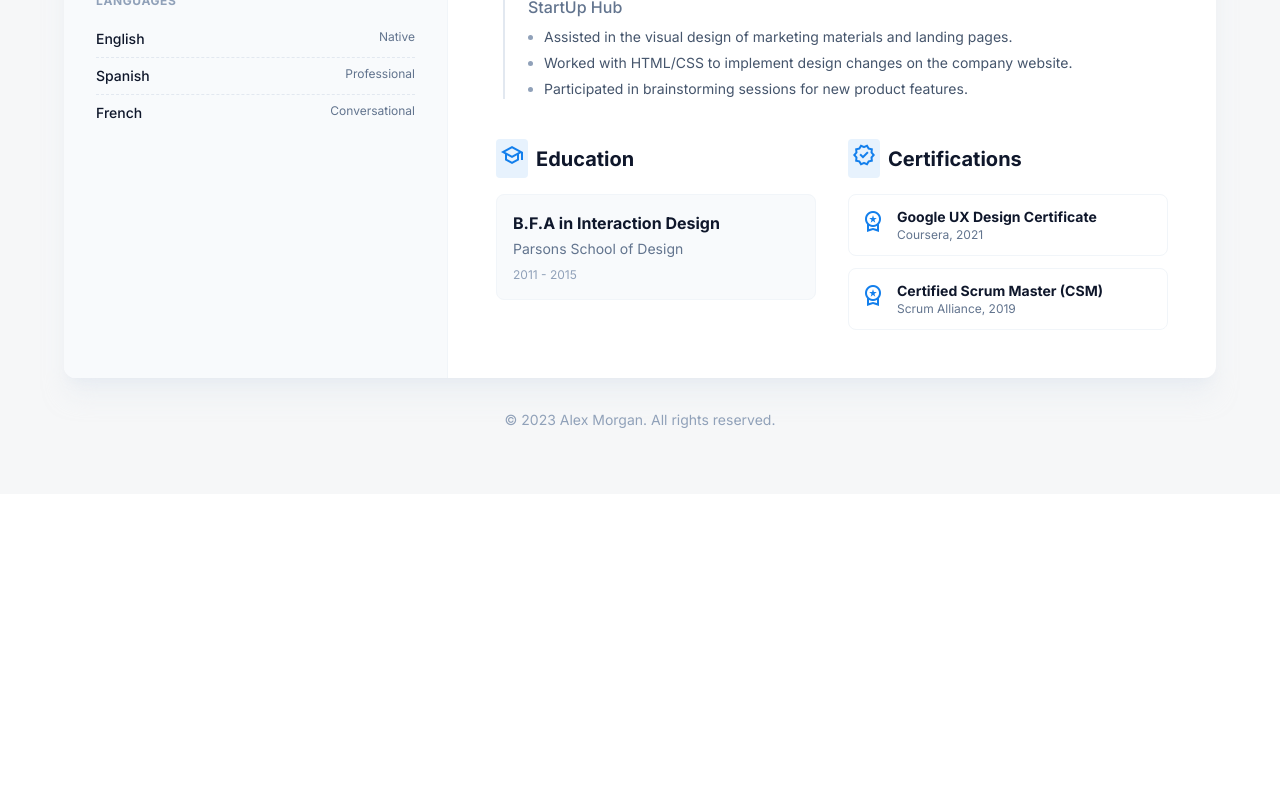
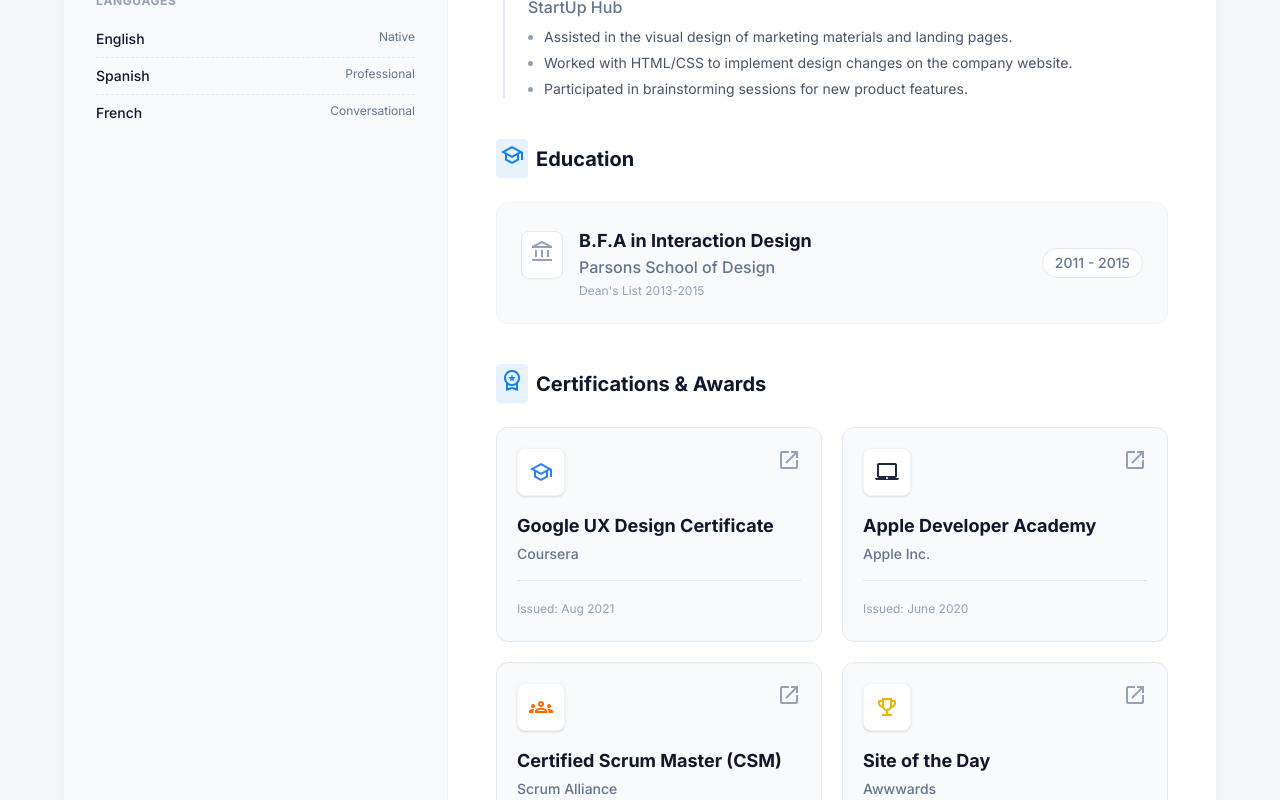
Before and after one commit to hophihung/PORTFOLIO, a React (Vite) app: page /resume in a window 1280 px wide. Shown: the part 960-1760 px from the top of the page. Before the commit the page ends 1454 px from the top, so only its background shows below. Built offline with nearby package versions, Linux system fonts and the light colour scheme.

Commit message:
portfolio

```diff
--- a/src/pages/Resume.tsx
+++ b/src/pages/Resume.tsx
@@ -53,9 +53,43 @@ const jobs = [
   },
 ]
 
-const certifications = [
-  { name: 'Google UX Design Certificate', issuer: 'Coursera, 2021' },
-  { name: 'Certified Scrum Master (CSM)', issuer: 'Scrum Alliance, 2019' },
+const certificationsAndAwards = [
+  {
+    title: 'Google UX Design Certificate',
+    issuer: 'Coursera',
+    issued: 'Aug 2021',
+    icon: 'school',
+    iconColor: 'text-blue-500',
+    hoverIcon: 'verified',
+    linkLabel: 'Verify',
+  },
+  {
+    title: 'Apple Developer Academy',
+    issuer: 'Apple Inc.',
+    issued: 'June 2020',
+    icon: 'laptop_mac',
+    iconColor: 'text-slate-800 dark:text-slate-200',
+    hoverIcon: 'verified',
+    linkLabel: 'Verify',
+  },
+  {
+    title: 'Certified Scrum Master (CSM)',
+    issuer: 'Scrum Alliance',
+    issued: 'Mar 2019',
+    icon: 'groups',
+    iconColor: 'text-orange-500',
+    hoverIcon: 'verified',
+    linkLabel: 'Verify',
+  },
+  {
+    title: 'Site of the Day',
+    issuer: 'Awwwards',
+    issued: 'Dec 2022',
+    icon: 'emoji_events',
+    iconColor: 'text-yellow-500',
+    hoverIcon: 'emoji_events',
+    linkLabel: 'View',
+  },
 ]
 
 export default function Resume() {
@@ -271,48 +305,78 @@ export default function Resume() {
                 </div>
               </section>
 
-              <div className="grid grid-cols-1 md:grid-cols-2 gap-8">
               <section>
-                  <h2 className="text-xl font-bold text-slate-900 dark:text-white mb-4 flex items-center gap-2">
+                <h2 className="text-xl font-bold text-slate-900 dark:text-white mb-6 flex items-center gap-2">
                   <span className="p-1 rounded bg-primary/10 text-primary">
                     <span className="material-symbols-outlined text-xl">school</span>
                   </span>
                   Education
                 </h2>
-                  <div className="space-y-4">
-                    <div className="bg-slate-50 dark:bg-[#15202b] p-4 rounded-lg border border-slate-100 dark:border-slate-700/50">
-                      <h3 className="font-bold text-slate-900 dark:text-white">B.F.A in Interaction Design</h3>
-                      <p className="text-sm text-slate-500 mt-1">Parsons School of Design</p>
-                      <p className="text-xs text-slate-400 mt-2">2011 - 2015</p>
+                <div className="bg-slate-50 dark:bg-[#15202b] p-6 rounded-xl border border-slate-100 dark:border-slate-700/50 flex flex-col md:flex-row md:items-center justify-between gap-4">
+                  <div className="flex items-start gap-4">
+                    <div className="mt-1 p-2 bg-white dark:bg-slate-800 rounded-lg border border-slate-200 dark:border-slate-700 text-slate-400">
+                      <span className="material-symbols-outlined text-2xl">account_balance</span>
+                    </div>
+                    <div>
+                      <h3 className="font-bold text-slate-900 dark:text-white text-lg">B.F.A in Interaction Design</h3>
+                      <p className="text-slate-500 font-medium">Parsons School of Design</p>
+                      <p className="text-xs text-slate-400 mt-1">Dean&apos;s List 2013-2015</p>
+                    </div>
+                  </div>
+                  <div className="text-sm font-medium px-3 py-1 bg-white dark:bg-slate-800 rounded-full border border-slate-200 dark:border-slate-700 text-slate-500 self-start md:self-center">
+                    2011 - 2015
                   </div>
                 </div>
               </section>
 
               <section>
-                  <h2 className="text-xl font-bold text-slate-900 dark:text-white mb-4 flex items-center gap-2">
+                <h2 className="text-xl font-bold text-slate-900 dark:text-white mb-6 flex items-center gap-2">
                   <span className="p-1 rounded bg-primary/10 text-primary">
-                      <span className="material-symbols-outlined text-xl">verified</span>
+                    <span className="material-symbols-outlined text-xl">workspace_premium</span>
                   </span>
-                    Certifications
+                  Certifications &amp; Awards
                 </h2>
-                  <div className="space-y-3">
-                    {certifications.map((cert) => (
+                <div className="grid grid-cols-1 md:grid-cols-2 lg:grid-cols-2 gap-5">
+                  {certificationsAndAwards.map((item) => (
                     <div
-                        key={cert.name}
-                        className="flex items-start gap-3 p-3 rounded-lg border border-slate-100 dark:border-slate-700 hover:border-primary/30 transition-colors"
+                      key={item.title}
+                      className="group flex flex-col bg-slate-50 dark:bg-[#15202b] border border-slate-200 dark:border-slate-700 rounded-xl p-5 hover:border-primary transition-colors duration-300 relative overflow-hidden"
                     >
-                        <div className="mt-0.5 text-primary">
-                          <span className="material-symbols-outlined text-lg">workspace_premium</span>
+                      <div className="absolute top-0 right-0 p-5 opacity-0 group-hover:opacity-100 transition-opacity">
+                        <span className="material-symbols-outlined text-primary/20 text-6xl transform rotate-12 translate-x-2 -translate-y-2">
+                          {item.hoverIcon}
+                        </span>
                       </div>
-                        <div>
-                          <h4 className="text-sm font-bold text-slate-900 dark:text-white">{cert.name}</h4>
-                          <p className="text-xs text-slate-500">{cert.issuer}</p>
+                      <div className="flex items-start justify-between mb-4 z-10">
+                        <div
+                          className={`size-12 rounded-lg bg-white dark:bg-slate-800 flex items-center justify-center shadow-sm border border-slate-100 dark:border-slate-700 text-2xl ${item.iconColor}`}
+                        >
+                          <span className="material-symbols-outlined">{item.icon}</span>
+                        </div>
+                        <a
+                          href="#"
+                          className="text-slate-400 hover:text-primary transition-colors z-20"
+                          title={item.linkLabel === 'Verify' ? 'Verify Credential' : 'View Award'}
+                        >
+                          <span className="material-symbols-outlined">open_in_new</span>
+                        </a>
+                      </div>
+                      <div className="grow z-10">
+                        <h3 className="font-bold text-slate-900 dark:text-white mb-1 group-hover:text-primary transition-colors text-lg">
+                          {item.title}
+                        </h3>
+                        <p className="text-sm text-slate-500 font-medium">{item.issuer}</p>
+                      </div>
+                      <div className="mt-4 pt-4 border-t border-slate-200 dark:border-slate-700/50 flex items-center justify-between text-xs text-slate-400 z-10">
+                        <span>Issued: {item.issued}</span>
+                        <span className="flex items-center gap-1 text-primary font-medium opacity-0 group-hover:opacity-100 transition-opacity">
+                          {item.linkLabel} <span className="material-symbols-outlined text-sm">arrow_forward</span>
+                        </span>
                       </div>
                     </div>
                   ))}
                 </div>
               </section>
-              </div>
             </div>
           </div>
         </div>
```
Lines whose indentation alone changed are shown as unchanged.
